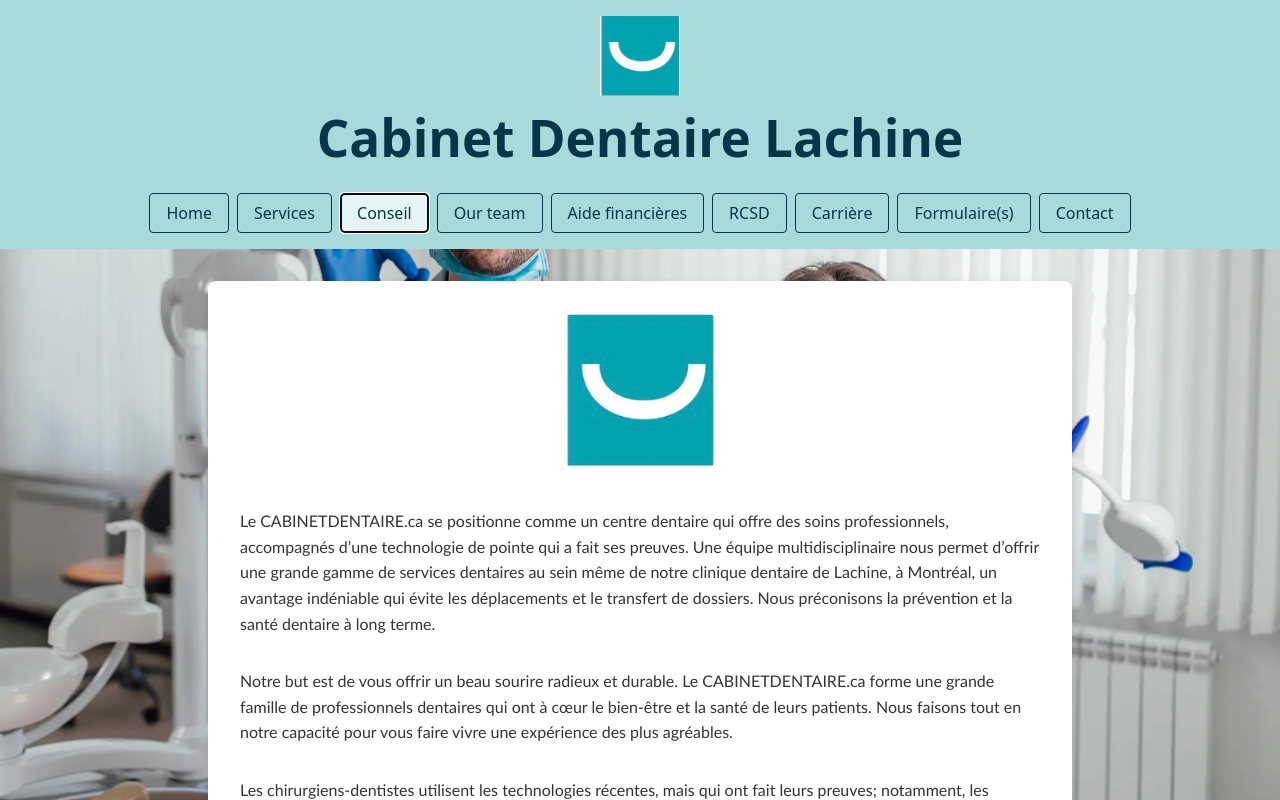
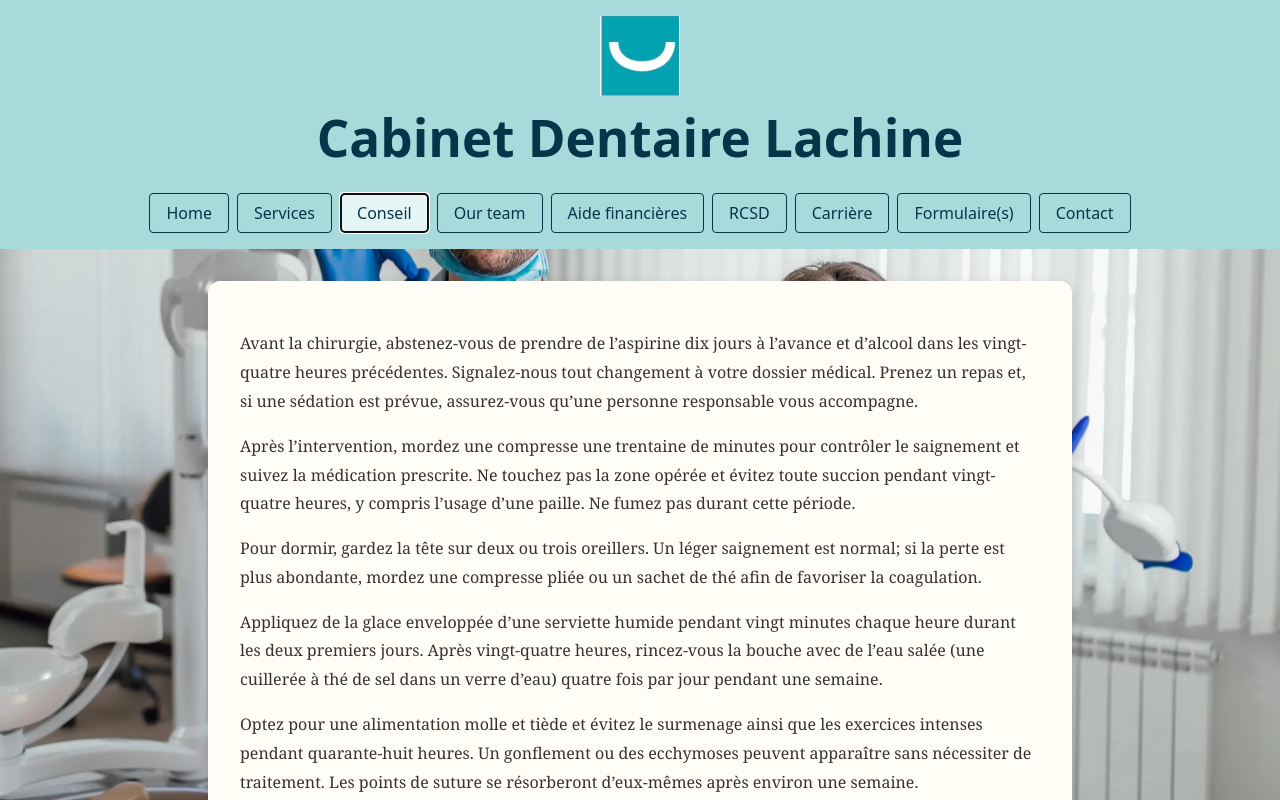
Before and after one commit to decorJim/clinique, a React (Vite) app: page / in a window 1280 px wide. Both pictures are taken after a click on the button "Conseil". Shown: the top 800 px of the page. Built offline with nearby package versions, Linux system fonts and the light colour scheme.

Commit message:
Add Conseil advice card

```diff
--- a/src/MainPage.css
+++ b/src/MainPage.css
@@ -25,6 +25,22 @@
   transform: translateY(100%);
   opacity: 0;
   animation: peek-in 0.6s forwards ease-out;
+}
+
+.advice-card {
+  background-color: #fffdf5;
+  color: #333;
+  border-radius: 12px;
+  box-shadow: 0 4px 12px rgba(0, 0, 0, 0.15);
+  padding: 2rem;
+  margin: 2rem auto;
+  max-width: 800px;
+  font-family: 'Georgia', 'Times New Roman', serif;
+  line-height: 1.8;
+}
+
+.advice-card p {
+  margin-bottom: 1rem;
 }
 
 @keyframes peek-in {
--- a/src/MainPage.tsx
+++ b/src/MainPage.tsx
@@ -28,7 +28,7 @@
     }
   }, [active])
 
-  const paragraphs = [
+  const homeParagraphs = [
     `Le CABINETDENTAIRE.ca se positionne comme un centre dentaire qui offre des soins professionnels, accompagnés d’une technologie de pointe qui a fait ses preuves. Une équipe multidisciplinaire nous permet d’offrir une grande gamme de services dentaires au sein même de notre clinique dentaire de Lachine, à Montréal, un avantage indéniable qui évite les déplacements et le transfert de dossiers. Nous préconisons la prévention et la santé dentaire à long terme.`,
     `Notre but est de vous offrir un beau sourire radieux et durable. Le CABINETDENTAIRE.ca forme une grande famille de professionnels dentaires qui ont à cœur le bien-être et la santé de leurs patients. Nous faisons tout en notre capacité pour vous faire vivre une expérience des plus agréables.`,
     `Les chirurgiens-dentistes utilisent les technologies récentes, mais qui ont fait leurs preuves; notamment, les restaurations très durables en céramique (CEREC), des lasers diagnostics et chirurgicaux, la radiologie numérique pour moins de radiations et plus de précisions. Une équipe de chirurgiens-dentistes au service de votre dentition depuis 1978.`,
@@ -50,17 +50,34 @@
     loaded && active === 'Home' ? ' reveal' : ''
   }${fadeImage ? ' fading' : ''}`
 
+  const adviceParagraphs = [
+    "Avant la chirurgie, abstenez-vous de prendre de l’aspirine dix jours à l’avance et d’alcool dans les vingt-quatre heures précédentes. Signalez-nous tout changement à votre dossier médical. Prenez un repas et, si une sédation est prévue, assurez-vous qu’une personne responsable vous accompagne.",
+    "Après l’intervention, mordez une compresse une trentaine de minutes pour contrôler le saignement et suivez la médication prescrite. Ne touchez pas la zone opérée et évitez toute succion pendant vingt-quatre heures, y compris l’usage d’une paille. Ne fumez pas durant cette période.",
+    "Pour dormir, gardez la tête sur deux ou trois oreillers. Un léger saignement est normal; si la perte est plus abondante, mordez une compresse pliée ou un sachet de thé afin de favoriser la coagulation.",
+    "Appliquez de la glace enveloppée d’une serviette humide pendant vingt minutes chaque heure durant les deux premiers jours. Après vingt-quatre heures, rincez-vous la bouche avec de l’eau salée (une cuillerée à thé de sel dans un verre d’eau) quatre fois par jour pendant une semaine.",
+    "Optez pour une alimentation molle et tiède et évitez le surmenage ainsi que les exercices intenses pendant quarante-huit heures. Un gonflement ou des ecchymoses peuvent apparaître sans nécessiter de traitement. Les points de suture se résorberont d’eux-mêmes après environ une semaine.",
+  ]
+
   return (
     <div className={wrapperClass} style={wrapperStyle}>
       <Header active={active} onChange={setActive} />
+      {active === 'Home' && (
         <main className="content-card">
           <img src={logo} alt="Cabinet Dentaire Logo" className="card-logo" />
-        {paragraphs.map((text, index) => (
+          {homeParagraphs.map((text, index) => (
             <div className="peek-container" key={index}>
               <p className="peek-text" style={{ animationDelay: `${index * 0.2}s` }}>{text}</p>
             </div>
           ))}
         </main>
+      )}
+      {active === 'Conseil' && (
+        <main className="advice-card">
+          {adviceParagraphs.map((text, index) => (
+            <p key={index}>{text}</p>
+          ))}
+        </main>
+      )}
     </div>
   )
 }
```
Lines whose indentation alone changed are shown as unchanged.
